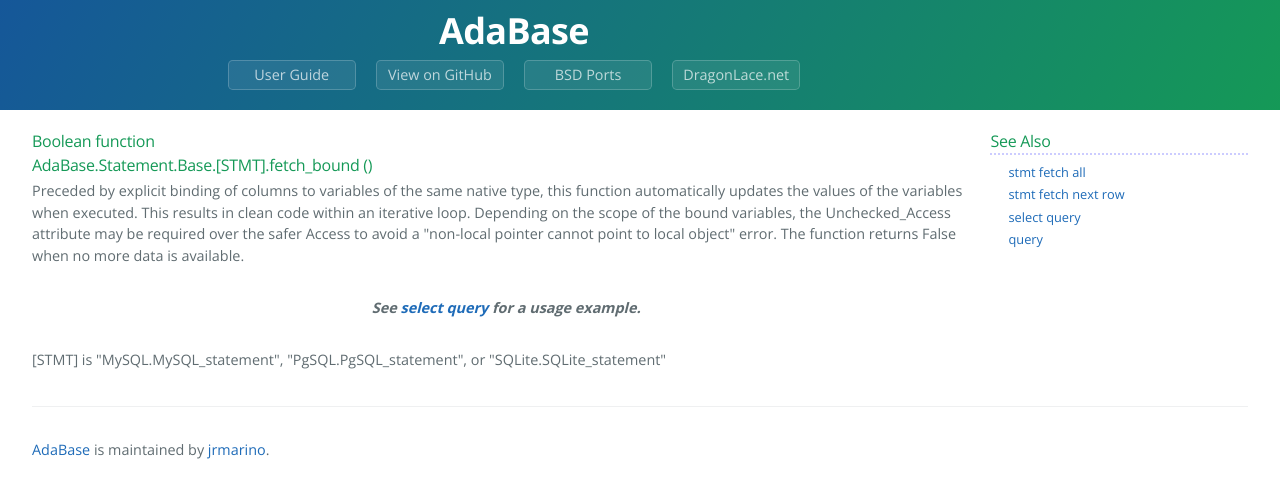
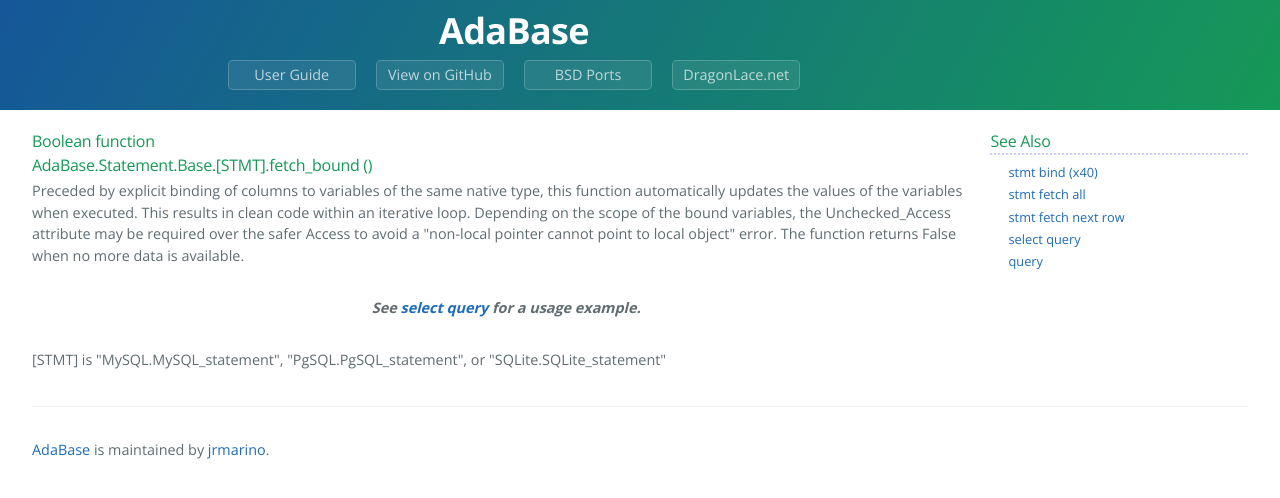
Before and after one commit to jrmarino/AdaBase, a Jekyll site: the page built from stmt_fetch_bound.md, in a window 1280 px wide. Shown: the top 498 px of the page. Built offline with Jekyll 4.4.1, drawn with Linux system fonts in a browser that asks for light colours.

Commit message:
Add bind to "see also" on fetch_bound

```diff
--- a/stmt_fetch_bound.md
+++ b/stmt_fetch_bound.md
@@ -21,6 +21,7 @@
 <div class="sidenav">
   <h3>See Also</h3>
   <ul>
+    <li>{{ page.stmt_bind }}</li>
     <li>{{ page.fetch_all }}</li>
     <li>{{ page.fetch_next }}</li>
     <li>{{ page.query_select }}</li>
```
